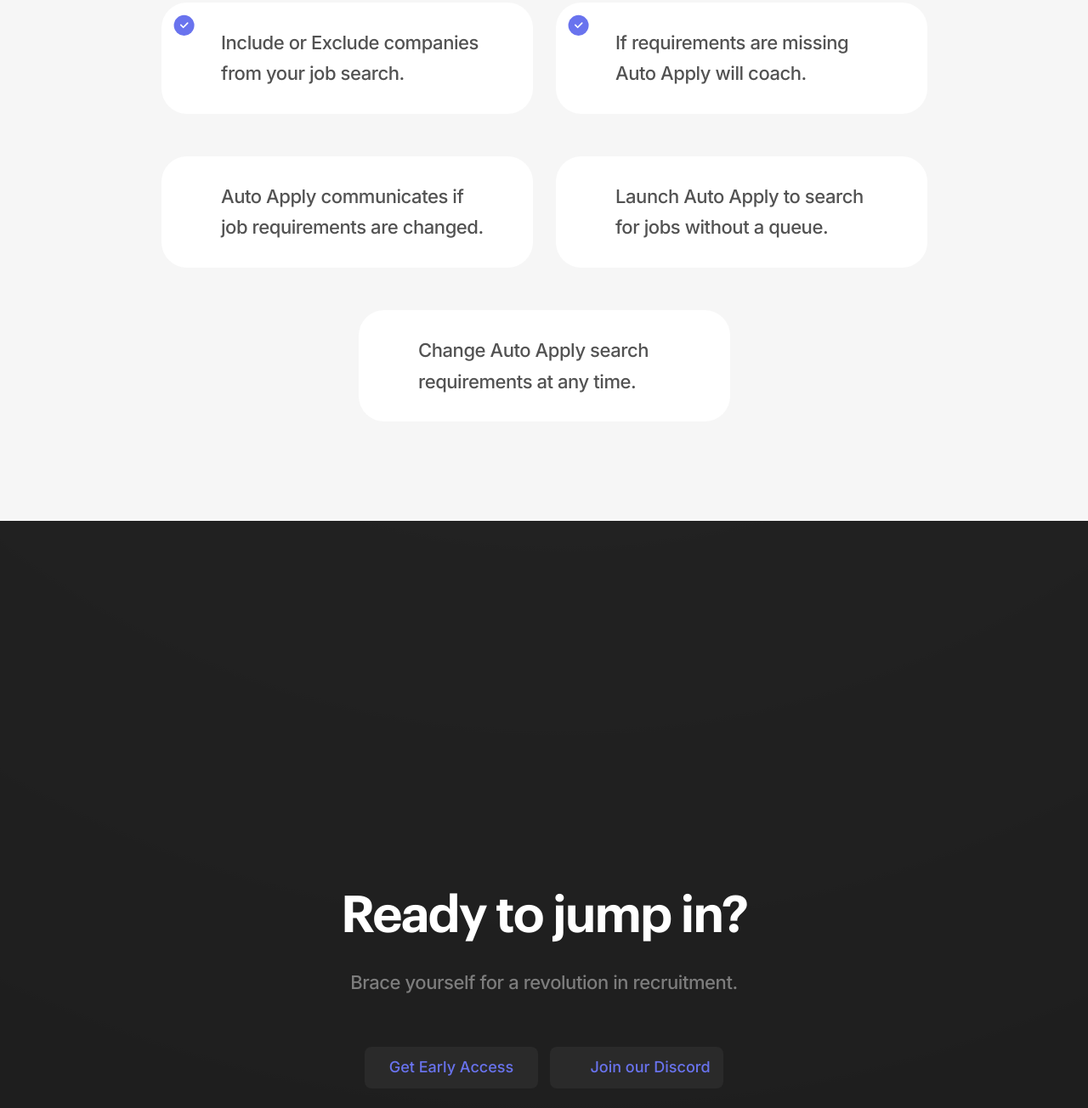
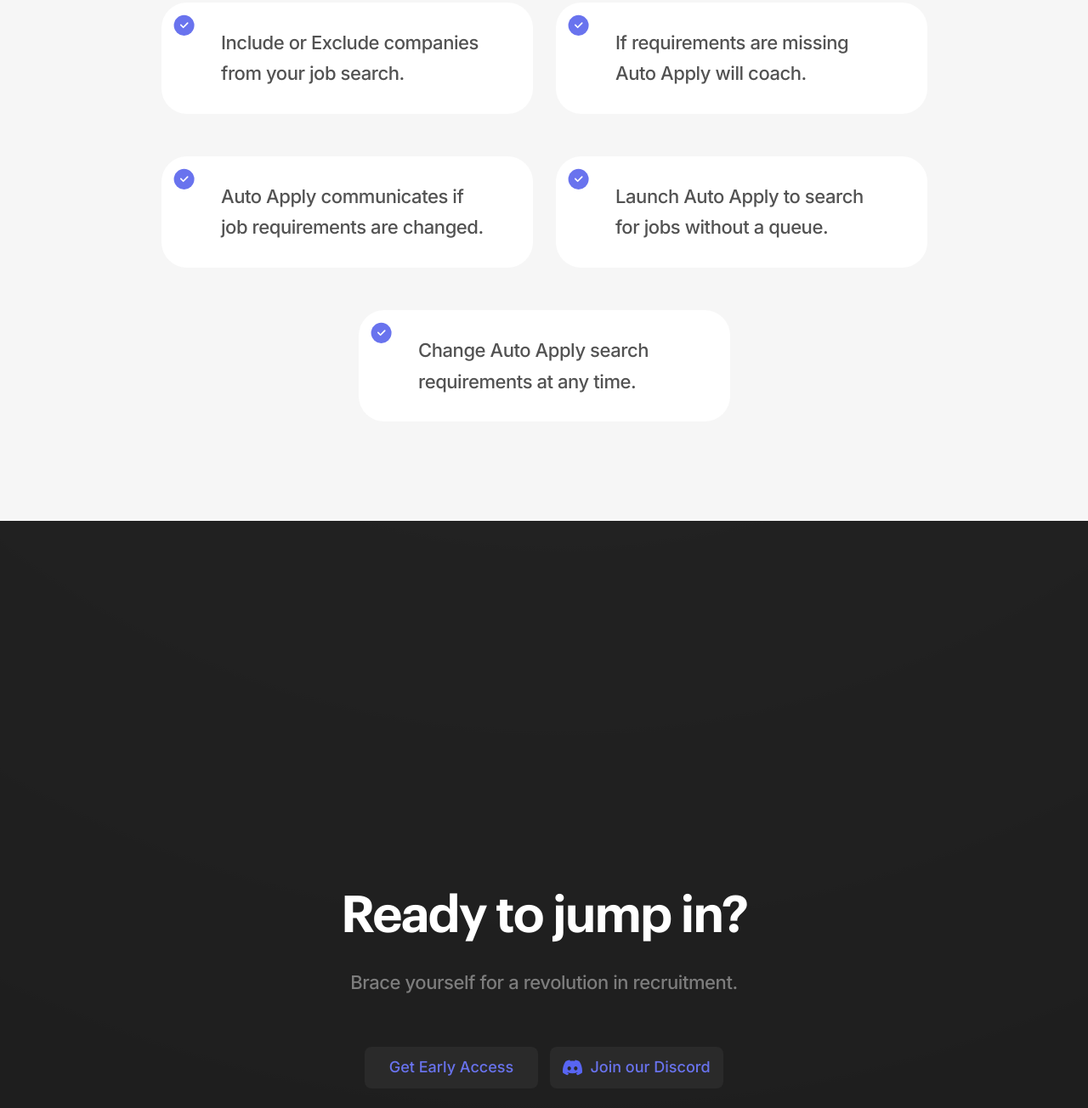
Before and after one commit to petyastoleru/futrwrk, a plain HTML site: page job-seeker.html in a window 1280 px wide. Shown: the part 6182-7486 px from the top of the page at 85% size. Drawn offline with nearby package versions, Linux system fonts and the light colour scheme; the site is published under a folder, as on GitHub Pages, so addresses that start at the root find nothing.

Commit message:
fixed rest of the images

```diff
--- a/job-seeker.html
+++ b/job-seeker.html
@@ -232,21 +232,21 @@ Auto Apply will coach.</span>
                 </li>
                 <li class="more__item">
                     <svg class="more__icon">
-                        <use xlink:href="/assets/images/common/icons-sprite.svg#checkmark"></use>
+                        <use xlink:href="./assets/images/common/icons-sprite.svg#checkmark"></use>
                     </svg>
                     <span class="gray-text more__text">Auto Apply communicates if
 job requirements are changed.</span>
                 </li>
                 <li class="more__item">
                     <svg class="more__icon">
-                        <use xlink:href="/assets/images/common/icons-sprite.svg#checkmark"></use>
+                        <use xlink:href="./assets/images/common/icons-sprite.svg#checkmark"></use>
                     </svg>
                     <span class="gray-text more__text">Launch Auto Apply to search
 for jobs without a queue.</span>
                 </li>
                 <li class="more__item">
                     <svg class="more__icon">
-                        <use xlink:href="/assets/images/common/icons-sprite.svg#checkmark"></use>
+                        <use xlink:href="./assets/images/common/icons-sprite.svg#checkmark"></use>
                     </svg>
                     <span class="gray-text more__text">Change Auto Apply search
 requirements at any time.</span>
@@ -268,7 +268,7 @@ requirements at any time.</span>
                 <li><a href="#">
                     <button class="dark-button-stable">
                         <svg class="button__icon">
-                            <use xlink:href="/assets/images/common/icons-sprite.svg#discord"></use>
+                            <use xlink:href="./assets/images/common/icons-sprite.svg#discord"></use>
                         </svg>
                         Join our Discord
                     </button>
```
Also changed, not shown: index.html (+1 -1 lines).
